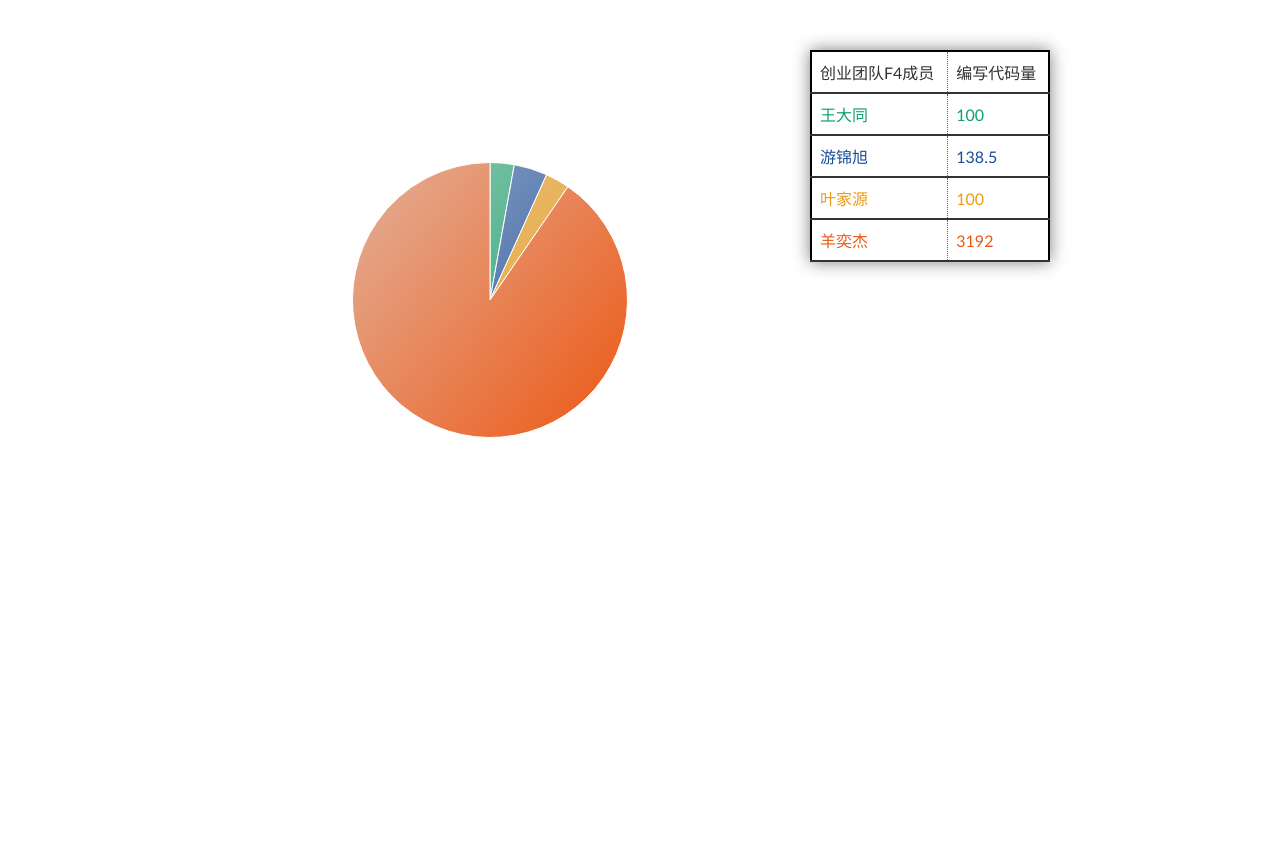
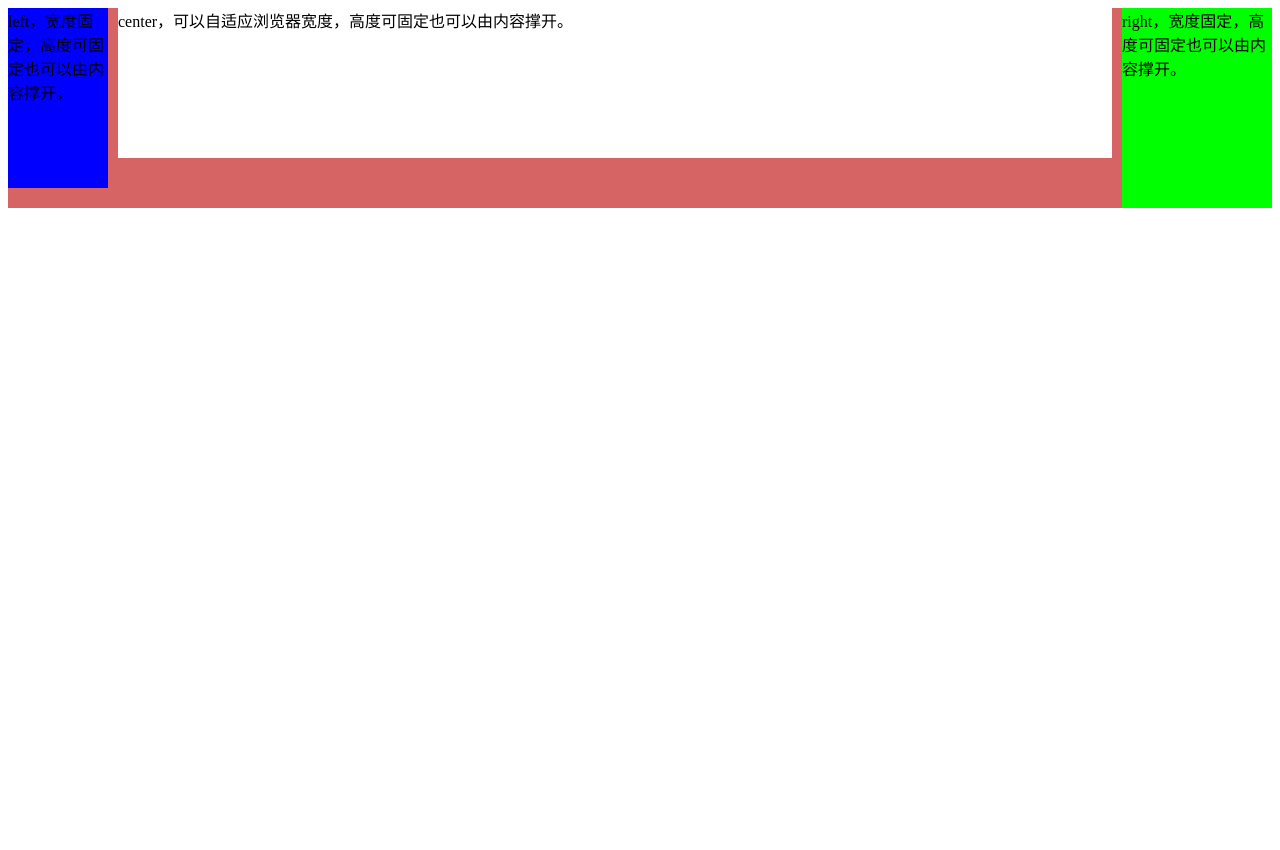
Before and after one commit to Wait66tinG/service-and-create, a Flask app: page /test1 in a window 1280 px wide. After the commit the page ends 208 px from the top, so only its background shows below. Run offline with Flask 2, Linux system fonts and the light colour scheme.

Commit message:
自适应
自适应布局例子

```diff
--- a/Visualization/templates/test1.html
+++ b/Visualization/templates/test1.html
@@ -1,61 +1,42 @@
-<!DOCTYPE html PUBLIC>
-<html >
-<head>
-<meta http-equiv="Content-Type" content="text/html; charset=utf-8" />
-<title>圆饼图</title>
-<link href="../static/css/style.css" type="text/css" rel="stylesheet" />
-<script type="text/javascript" src="../static/scripts/jquery.js"></script>
-</head>
-<body>
-<style type="text/css">
-*{margin:0;padding:0;list-style-type:none;}
-body{background:#fff;font-family:"Trebuchet MS", Verdana, Arial, Helvetica, sans-serif;font-size:0.9em;}
-#container{width:900px;margin:50px auto;}
-#chart, #chartData{border:0px;}
-#chart{display:block;margin:0 0 50px 0;float:left;cursor:pointer;}
-#chartData{border:2px black solid;width:15rem;margin:0 40px 0 0;float:right;border-collapse:collapse;box-shadow:0 0 1em rgba(0, 0, 0, 0.5);-moz-box-shadow:0 0 1em rgba(0, 0, 0, 0.5);-webkit-box-shadow:0 0 1em rgba(0, 0, 0, 0.5);background-position:0 -100px;}
-#chartData th, #chartData td{padding:0.5em;border:1px dotted #666;text-align:left;}
-#chartData th{border-bottom:2px solid #333;text-transform:uppercase;}
-#chartData td{cursor:pointer;border-bottom:2px solid #333;}
-#chartData td.highlight{background:#e8e8e8;}
-#chartData tr:hover td{background:#f0f0f0;}
-</style>
-
-<script src="../static/scripts/jquery.min.js"></script>
-<!--[if IE]>
-<script src="js/excanvas.js"></script>
-<![endif]-->
-
-<script type="text/javascript" src="../static/scripts/pieChart.js"></script>
-</div>
-<div id="container" >
-	<canvas id="chart" width="600" height="500" style="left:0px"></canvas>
-	</table>
-	<table id="chartData">
-		<tr>
-			<th>创业团队F4成员</th><th>编写代码量</th>
-		</tr>
-		<tr style="color:#0DA068">
-			<td>王大同</td><td>100</td>
-		</tr>
-		<tr style="color:#194E9C">
-			<td>游锦旭</td><td>138.5</td>
-		</tr>
-		<tr style="color:#ED9C13">
-			<td>叶家源</td><td>100</td>
-		</tr>
-		<tr style="color:#ED5713">
-			<td>羊奕杰</td><td>3192</td>
-		</tr>
-		<!-- <tr style="color:#057249">
-			<td>jquery表单特效</td><td>6122.06</td>
-		</tr>
-		<tr style="color:#5F91DC">
-			<td>html5特效</td><td>128.11</td>
-		</tr>
-		<tr style="color:#F88E5D">
-			<td>html5 图表</td><td>245.55</td>
-		</tr> -->
-	</div>
-</body>
+<!DOCTYPE html>
+<html>
+    <head>
+        <meta charset="utf-8" />
+        <title>宽度自适应布局</title>
+        <style>
+            .wrap {
+                background-color: #D66464;
+            }
+            .clearfix:after {
+                content: "";
+                clear: both;
+                display: block;
+            }
+            .left {
+                float: left;
+                width: 100px;
+                background: #00f;
+                height: 180px;
+            }
+            .right {
+                float: right;
+                width: 150px;
+                background: #0f0;
+                height: 200px;
+            }
+            .center {
+                background: #FFFFFF;
+                margin-left: 110px;
+                margin-right: 160px;
+                height: 150px;
+            }
+        </style>
+    </head>
+    <body>
+        <div class="wrap clearfix">
+            <div class="left">left，宽度固定，高度可固定也可以由内容撑开。</div>
+            <div class="right">right，宽度固定，高度可固定也可以由内容撑开。</div>
+            <div class="center">center，可以自适应浏览器宽度，高度可固定也可以由内容撑开。</div>
+        </div>
+    </body>
 </html>
```
Also changed, not shown: Visualization/templates/index.html (+13 -8 lines).
